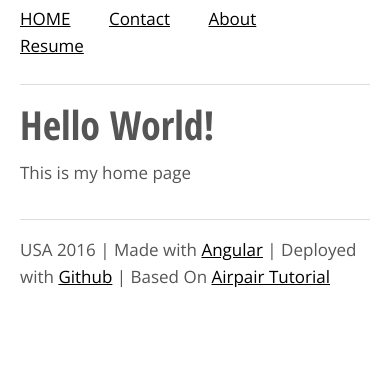
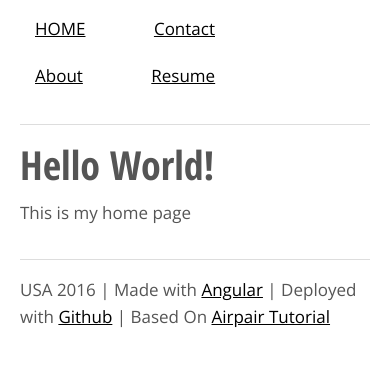
Before and after one commit to mariobox/angulartestsite, a plain HTML site: page index.html in a window 390 px wide. Drawn offline with nearby package versions, Linux system fonts and the light colour scheme; some packages are replaced by stand-ins of ours.

Commit message:
revert last change

```diff
--- a/css/style.css
+++ b/css/style.css
@@ -162,10 +162,10 @@ img.travpic {
 
 @media (max-width: 400px) {
 
- .navbar a li {
+ .navbar a {
     display: block;
     text-align: center;
     padding: 10px 15px;
-    width: 100%;
+
   }
 }
```
